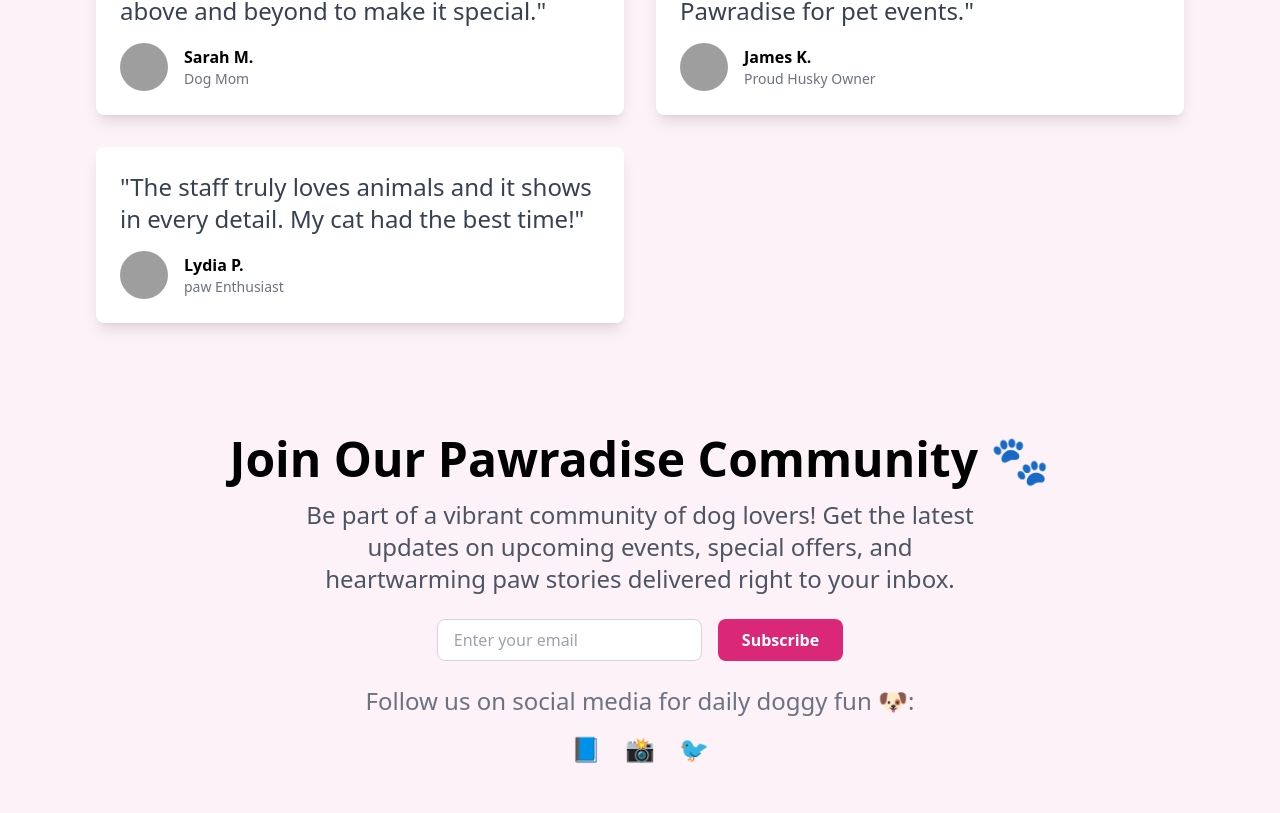
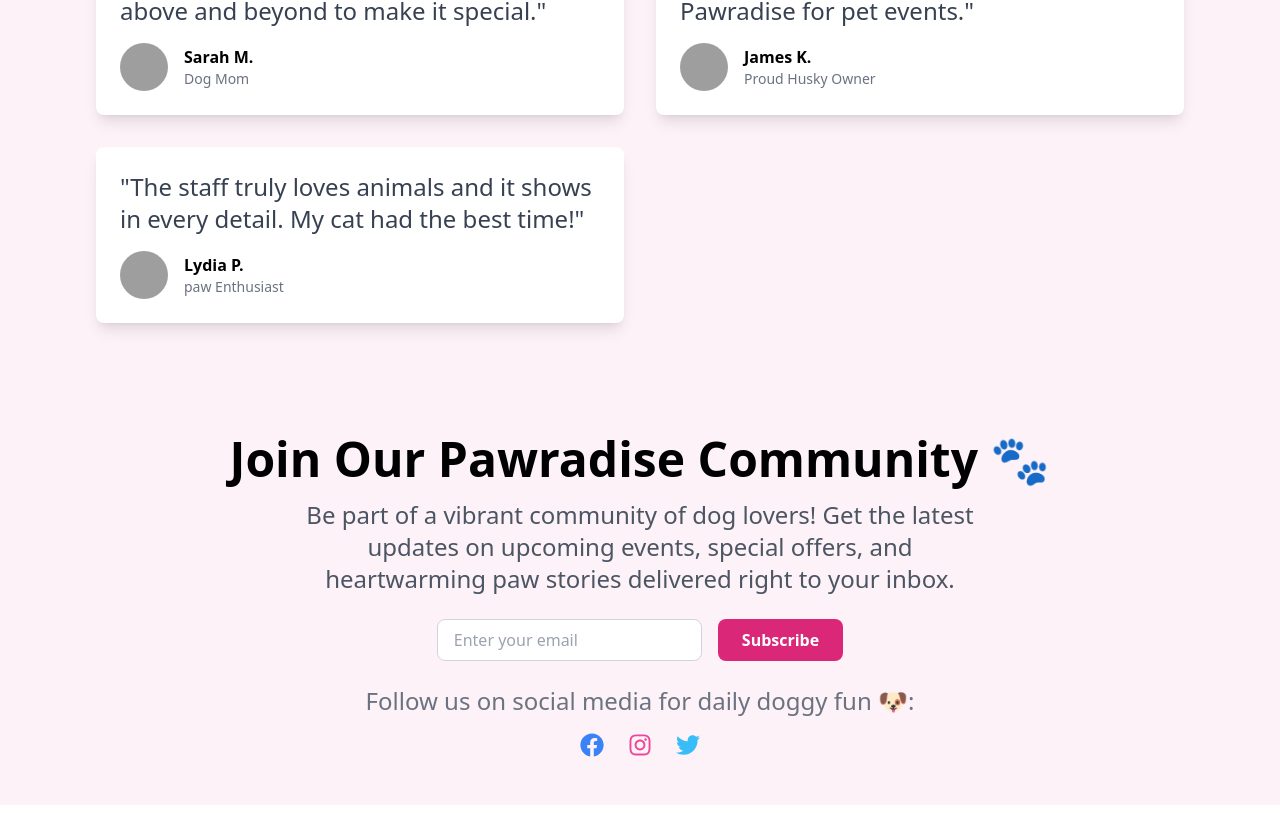
Before and after one commit to JANE-dot978/pawradisefrontend, a React (Create React App) app in the folder pawradise-event-system/: page /about in a window 1280 px wide. Shown: the part 5469-6282 px from the top of the page. Built offline with nearby package versions, Linux system fonts and the light colour scheme; grey boxes are pictures that could not be loaded.

Commit message:
added and installed react icons for social media platforms

```diff
--- a/pawradise-event-system/package.json
+++ b/pawradise-event-system/package.json
@@ -11,6 +11,7 @@
     "lucide-react": "^0.532.0",
     "react": "^19.1.0",
     "react-dom": "^19.1.0",
+    "react-icons": "^5.5.0",
     "react-router-dom": "^7.7.1",
     "react-scripts": "5.0.1",
     "web-vitals": "^2.1.4"
--- a/pawradise-event-system/src/components/About.js
+++ b/pawradise-event-system/src/components/About.js
@@ -1,5 +1,6 @@
 
 import { Link } from "react-router-dom";
+import { FaFacebook, FaInstagram, FaTwitter } from "react-icons/fa";
 import image from "../components/many dogs.jpg"
 import image2 from "../components/dogwalks.webp";
 import image3 from "../components/founder.jpg";
@@ -370,10 +371,16 @@ const About = ()=>{
   </form>
   <p className="mt-6 text-gray-500 text-2xl">Follow us on social media for daily doggy fun 🐶:</p>
   <div className="flex justify-center gap-6 mt-4">
-    <a href="#" className="text-blue-500 hover:text-blue-700 text-2xl">📘</a>
-    <a href="#" className="text-pink-500 hover:text-pink-700 text-2xl">📸</a>
-    <a href="#" className="text-sky-400 hover:text-sky-600 text-2xl">🐦</a>
-  </div>
+    <a href="https://facebook.com" className="text-blue-500 hover:text-blue-700 text-2xl">
+        <FaFacebook />
+    </a>
+    <a href="https://instagram.com" className="text-pink-500 hover:text-pink-700 text-2xl">
+        <FaInstagram />
+    </a>
+    <a href="https://twitter.com" className="text-sky-400 hover:text-sky-600 text-2xl">
+        <FaTwitter />
+    </a>
+</div>
 </section>
 
 
--- a/pawradise-event-system/src/components/Home.js
+++ b/pawradise-event-system/src/components/Home.js
@@ -111,7 +111,7 @@ const Home = () => {
     alt="You holding a dog at an event"
     className="w-64 md:w-[700px] rounded-lg shadow-lg object-cover"
   />
-  <div className="md:ml-6 mt-6 md:mt-0 max-w-xl">
+  <div className="md:ml-6 mt-6 md:mt-0 max-w-xl bg-pink-50">
     <h2 className="text-6xl font-extrabold mb-6">About Me</h2>
    <p className="text-2xl leading-relaxed">
       Hi! I'm the founder of <strong>Pawradise Event System</strong>, and a passionate dog lover who's always believed that dogs deserve just as much joy, connection, and community as we do. My journey started at a local dog show, where I saw the excitement and happiness dogs experienced when socializing and showing off their unique personalities.
```
Also changed, not shown: 1 other file (tests, documents, lock files or other folders).
